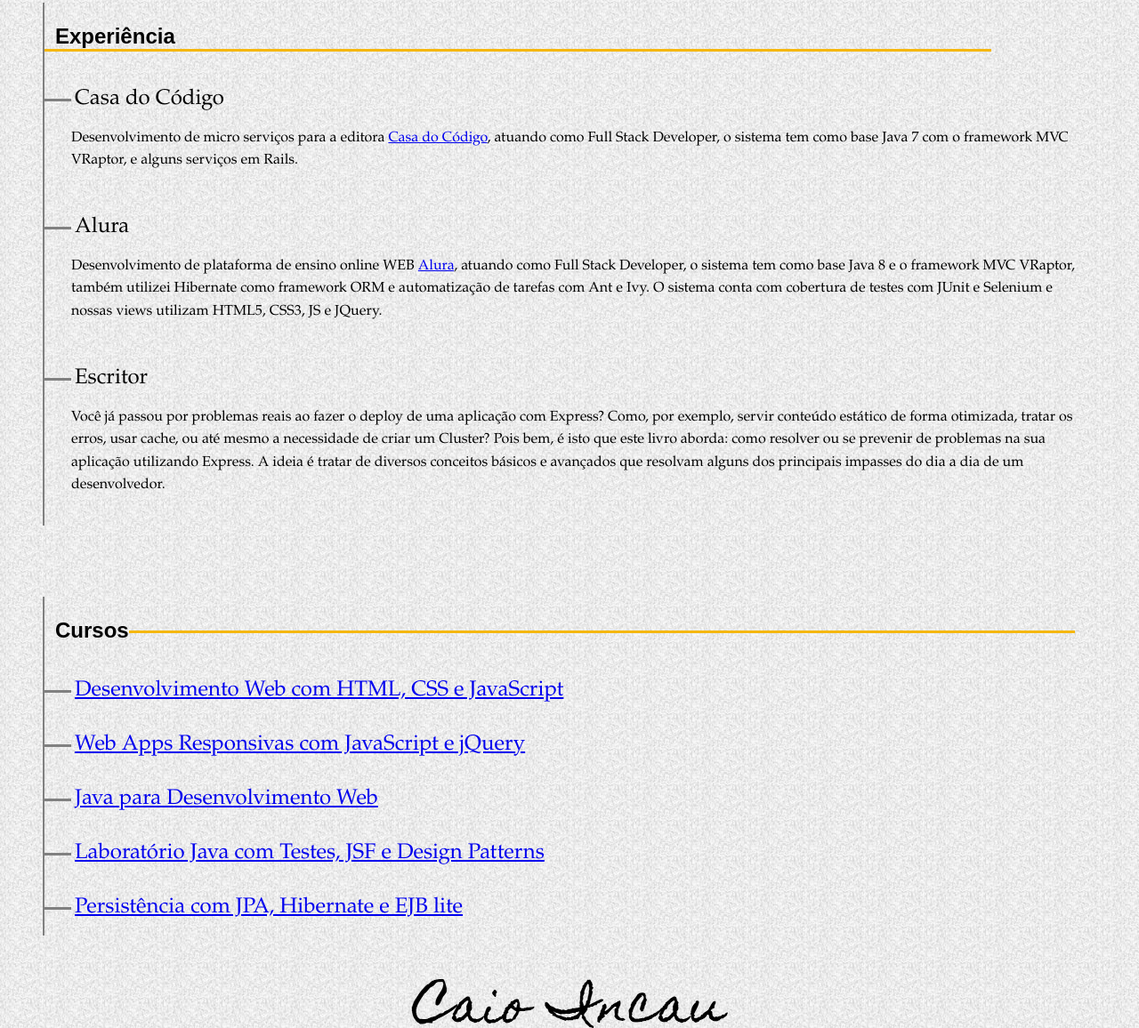
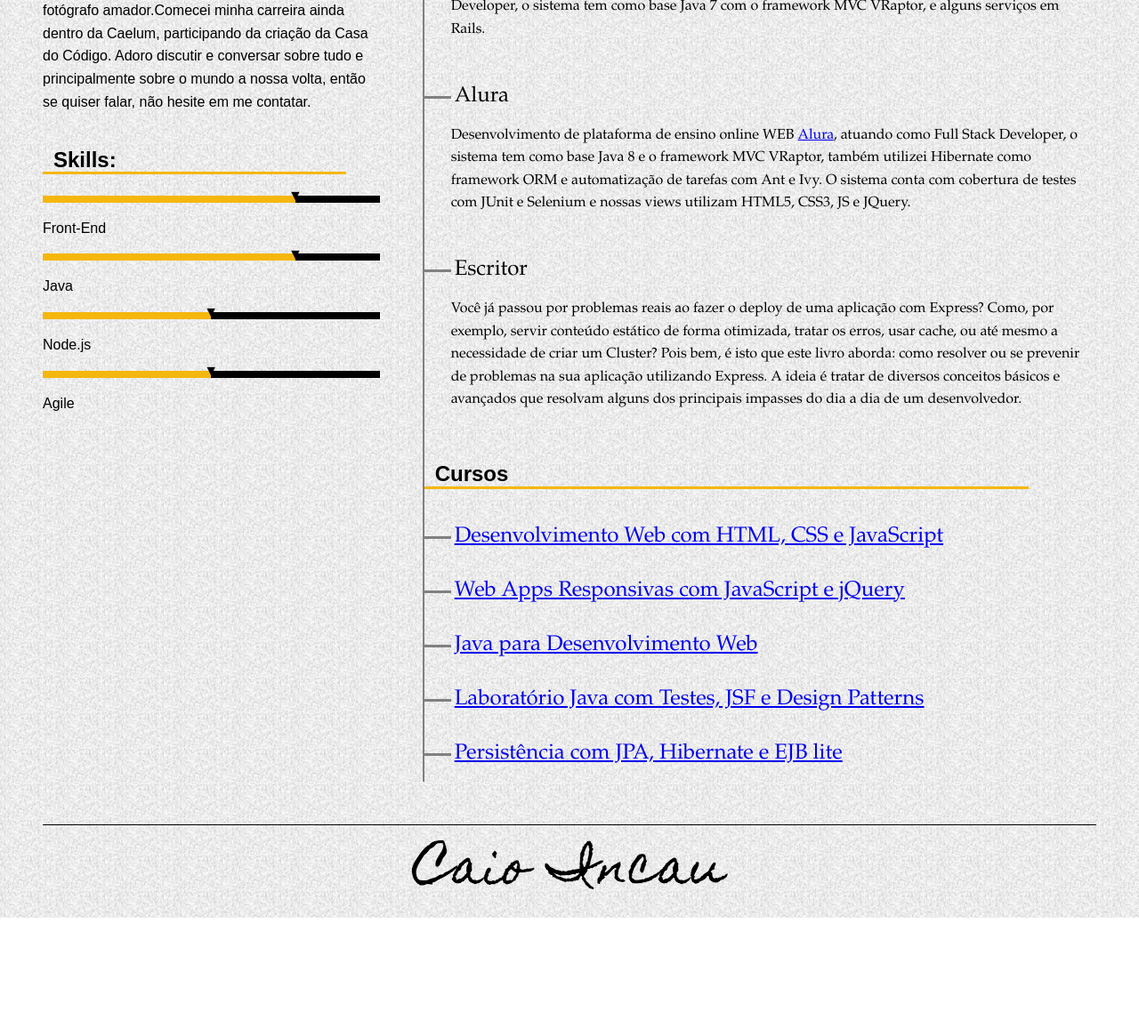
Before and after one commit to CaioIncau/web-site, a plain HTML site: page views/index.html in a window 1280 px wide. Shown: the part 604-1760 px from the top of the page at 89% size. After the commit the page ends 1636 px from the top, so only its background shows below. Drawn offline with Linux system fonts and the light colour scheme.

Commit message:
refactor e desktop

```diff
--- a/assets/css/home.css
+++ b/assets/css/home.css
@@ -1,6 +1,10 @@
 header,body{
     background-image: url("../images/bg.png");
     padding: 0 3em;
+}
+
+body{
+    border-top: 4px solid #f5b70e;
 }
 
 .container{
@@ -36,7 +40,7 @@ header,body{
     padding-bottom: 1em;
 }
 
-.timeline-title{
+.subtitle{
     display: inline-block;
     vertical-align: middle;
     font-weight: 700;
@@ -44,7 +48,7 @@ header,body{
     width: 100%;
     text-indent: .5em;
 }
-.timeline-title:after{
+.subtitle:after{
     display: inline-block;
     height: 3px;
     background-color: #f5b70e;
@@ -66,7 +70,7 @@ header,body{
 }
 
 .main-header{
-    border-top: 4px solid #f5b70e;
+
     padding: 1em 0;
     text-align: center;
     font-family: ‘Palatino Linotype’, ‘Book Antiqua’, Palatino, serif;
@@ -86,9 +90,63 @@ header,body{
 
 footer{
     text-align: center;
-    padding-top: 3em;
+    margin: 3em 0 2em 0;
+    border-top: 1px solid;
+    padding-top: 1em;
 }
 
+.skills{ display: none;}
+
+.skill-bar{
+    width: 100%;
+    height: .5em;
+    background-color: black;
+}
+
+.skill-bar-level{
+    margin: 0;
+    height: 100%;
+    background: #f5b70e;
+}
+.skill-bar-level:after{
+    content: "▼";
+    position: relative;
+    bottom: .8em;
+    left:  calc(100% - .5em);
+}
+
+.skill-bar-level-75{
+    width: 75%;
+}
+
+.skill-bar-level-50{
+    width: 50%;
+}
+
+.signature{
+    width: 260px;
+}
+
+@media(min-width:500px){
+    .signature{
+        width: auto;
+    }
+}
 @media(min-width:900px){
-
+    .main-container{
+        display: flex;
+    }
+    .profile{
+        flex: 1;
+    }
+    .timeline-container{
+        flex: 2;
+        padding-left: 3em;
+    }
+    .timeline{
+        margin-top: 0;
+    }
+    .skills{
+        display: block;
+    }
 }
--- a/views/index.html
+++ b/views/index.html
@@ -12,11 +12,34 @@
             </div>
         </header>
         <body>
-        <div class="profile container">
+            <div class="container main-container">
+            <div class="profile ">
+                <h3 class="subtitle">Perfil:</h3>
                 <p>Este é meu site pessoal, onde você poderá encontrar um pouco sobre mim, trabalho com desenvolvimento web, viciado em café e tento ser fotógrafo amador.Comecei minha carreira ainda dentro da Caelum, participando da criação da Casa do Código. Adoro discutir e conversar sobre tudo e principalmente sobre o mundo a nossa volta, então se quiser falar, não hesite em me contatar.</p>
+                <section class="skills">
+                    <h3 class="subtitle">Skills:</h3>
+                    <div class="skill-bar"><div class="skill-bar-level skill-bar-level-75"></div></div>
+                    <p>
+                        Front-End
+                    </p>
+                      <div class="skill-bar"><div class="skill-bar-level skill-bar-level-75"></div></div>
+                    <p>
+                        Java
+                    </p>
+                      <div class="skill-bar"><div class="skill-bar-level skill-bar-level-50"></div></div>
+                    <p>
+                        Node.js
+                    </p>
+                      <div class="skill-bar"><div class="skill-bar-level skill-bar-level-50"></div></div>
+                    <p>
+                        Agile
+                    </p>
+
                 </div>
-        <div class="timeline container">
-                <h3 class="timeline-title">Experiência</h3>
+            </section>
+            <div class="timeline-container">
+                <div class="timeline ">
+                        <h3 class="subtitle">Experiência</h3>
                     <div class="timeline-event">
                         <p class="timeline-event-title">Casa do Código</p>
                         <p class="timeline-event-desc">Desenvolvimento de micro serviços para a editora <a href="www.casadocodigo.com.br">Casa do Código</a>, atuando como Full Stack Developer, o sistema tem como base Java 7 com o framework MVC VRaptor, e alguns serviços em Rails.
@@ -38,8 +61,8 @@ A ideia é tratar de diversos conceitos básicos e avançados que resolvam algun
                     </div>
                 </div>
 
-           <div class="timeline container">
-                <h3 class="timeline-title">Cursos</h3>
+                   <div class="timeline ">
+                        <h3 class="subtitle">Cursos</h3>
                     <div class="timeline-event">
                         <p class="timeline-event-title"><a href="https://www.caelum.com.br/curso-javascript-jquery/">Desenvolvimento Web com HTML, CSS e JavaScript</a></p>
                        </div>
@@ -56,9 +79,11 @@ A ideia é tratar de diversos conceitos básicos e avançados que resolvam algun
                          <p class="timeline-event-title"><a href="https://www.caelum.com.br/curso-persistencia-java-jpa-hibernate/"> Persistência com JPA, Hibernate e EJB lite</a></p>
                     </div>
                 </div>
+                </div>
 
-        <footer class="container">
-            <img src="../assets/images/caio-name.png">
+        </div>
+             <footer>
+                    <img class="signature" src="../assets/images/caio-name.png">
             </footer>
     </body>
 </html>
```
Lines whose indentation alone changed are shown as unchanged.
